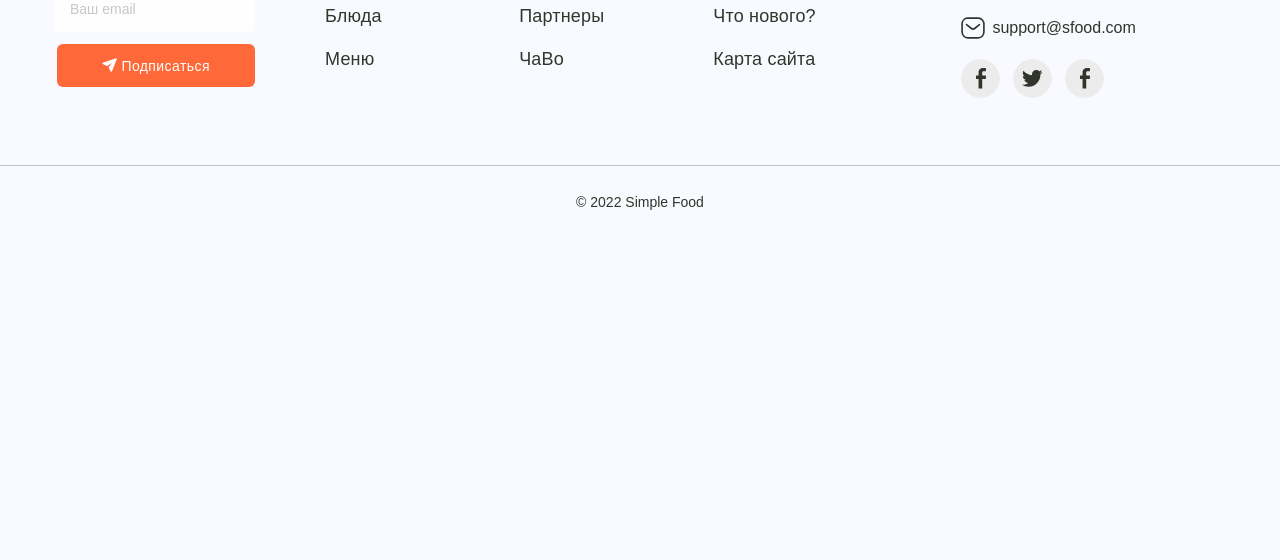
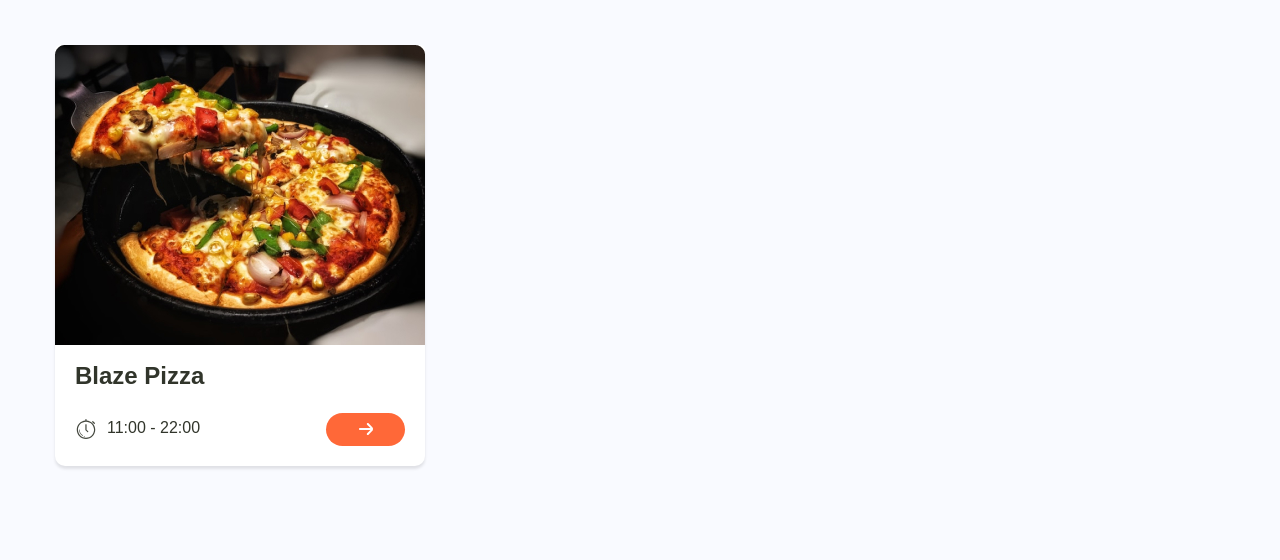
Before and after one commit to marit970/simple-food, a website: page app/index.html in a window 1280 px wide. Shown: the part 2772-3332 px from the top of the page. Before the commit the page ends 3011 px from the top, so only its background shows below. Drawn offline with nearby package versions, Linux system fonts and the light colour scheme; files that its build step writes are made by us from their sources.

Commit message:
add pizza card

```diff
--- a/app/index.html
+++ b/app/index.html
@@ -651,6 +651,39 @@
           </div>
         </div>
       </section>
+
+      <section class="restaurants">
+        <div class="container">
+          <h2 class="title">Лучшие рестораны</h2>
+          <div class="restaurants__grid">
+            <div class="restaurants__grid-item">
+              <img
+                src="./images/restaurants/pizza1.jpg"
+                alt=""
+                class="restaurants__grid-img"
+              />
+              <h3 class="restaurants__grid-item-title">Blaze Pizza</h3>
+              <div class="restaurants__grid-item-content">
+                <span class="restaurants__grid-item-icon">11:00 - 22:00</span>
+                <a class="restaurants__grid-item-link" href="#"
+                  ><svg
+                    width="24"
+                    height="24"
+                    viewBox="0 0 24 24"
+                    fill="none"
+                    xmlns="http://www.w3.org/2000/svg"
+                  >
+                    <path
+                      d="M13.121 6.29303C12.9335 6.48056 12.8282 6.73487 12.8282 7.00003C12.8282 7.26519 12.9335 7.5195 13.121 7.70703L16.413 11L6 11.007C5.73478 11.007 5.48043 11.1124 5.29289 11.2999C5.10536 11.4875 5 11.7418 5 12.007C5 12.2722 5.10536 12.5266 5.29289 12.7141C5.48043 12.9017 5.73478 13.007 6 13.007L16.414 13L13.121 16.293C13.0255 16.3853 12.9493 16.4956 12.8969 16.6176C12.8445 16.7396 12.8169 16.8709 12.8157 17.0036C12.8146 17.1364 12.8399 17.2681 12.8902 17.391C12.9405 17.5139 13.0147 17.6255 13.1086 17.7194C13.2025 17.8133 13.3141 17.8876 13.437 17.9379C13.5599 17.9881 13.6916 18.0134 13.8244 18.0123C13.9572 18.0111 14.0884 17.9835 14.2104 17.9311C14.3324 17.8787 14.4428 17.8025 14.535 17.707L18.121 14.122C18.3996 13.8434 18.6207 13.5127 18.7715 13.1487C18.9222 12.7847 18.9999 12.3945 18.9999 12.0005C18.9999 11.6065 18.9222 11.2164 18.7715 10.8524C18.6207 10.4884 18.3996 10.1576 18.121 9.87903L14.535 6.29303C14.3475 6.10556 14.0932 6.00024 13.828 6.00024C13.5628 6.00024 13.3085 6.10556 13.121 6.29303Z"
+                      fill="white"
+                    />
+                  </svg>
+                </a>
+              </div>
+            </div>
+          </div>
+        </div>
+      </section>
     </main>
 
     <footer class="footer">
--- a/app/scss/style.scss
+++ b/app/scss/style.scss
@@ -693,3 +693,94 @@ button {
     }
   }
 }
+
+.restaurants {
+  padding: $sectionMargin 0;
+
+  &__grid {
+    &-item {
+      max-width: 370px;
+      box-shadow: 0 3px 3px 0 rgba(0, 0, 0, 0.1);
+      background: #fff;
+      position: relative;
+      border-radius: 10px;
+      transition: box-shadow 0.5s ease;
+
+      &:hover {
+        box-shadow: 0 3px 15px 0 rgba(255, 104, 56, 0.5);
+      }
+
+      &-title {
+        font-size: 24px;
+        line-height: 1.3;
+        padding: 15px 20px 0 20px;
+      }
+
+      &-content {
+        display: flex;
+        justify-content: space-between;
+        padding: 20px;
+        align-items: center;
+      }
+
+      &-icon {
+        display: flex;
+        align-items: center;
+      }
+
+      &-icon::before {
+        content: "";
+        width: 22px;
+        height: 22px;
+        background-image: url("../images/icons/time.svg");
+        @extend %background-image;
+        display: inline-block;
+        margin-right: 10px;
+      }
+
+      &-link {
+        border-radius: 20px;
+        width: 79px;
+        height: 33px;
+        background-color: $orange-900;
+        display: inline-block;
+        padding: 4px 28px;
+        @extend %primary-button;
+        transition:
+          padding 0.5s ease,
+          box-shadow 0.5s ease,
+          background-color 0.5s ease;
+
+        & path {
+          transition: fill 0.5s ease;
+        }
+
+        &:hover {
+          padding: 4px 4px 4px 50px;
+          & path {
+            fill: $orange-900;
+          }
+        }
+
+        &:focus {
+          padding: 4px 28px;
+          & path {
+            fill: $orange-900;
+          }
+        }
+
+        &:active {
+          & path {
+            fill: $orange-900;
+          }
+        }
+      }
+    }
+
+    &-img {
+      max-width: 370px;
+      max-height: 300px;
+      border-radius: 5px 5px 0 0;
+    }
+  }
+}
```
Also changed, not shown: app/images/icons/time.svg (added), app/images/restaurants/pizza1.jpg (added), app/images/restaurants/pizza2.jpg (added), app/images/restaurants/pizza3.jpg (added), app/images/restaurants/pizza4.jpg (added), app/images/restaurants/pizza5.jpg (added), app/images/restaurants/pizza6.jpg (added).
